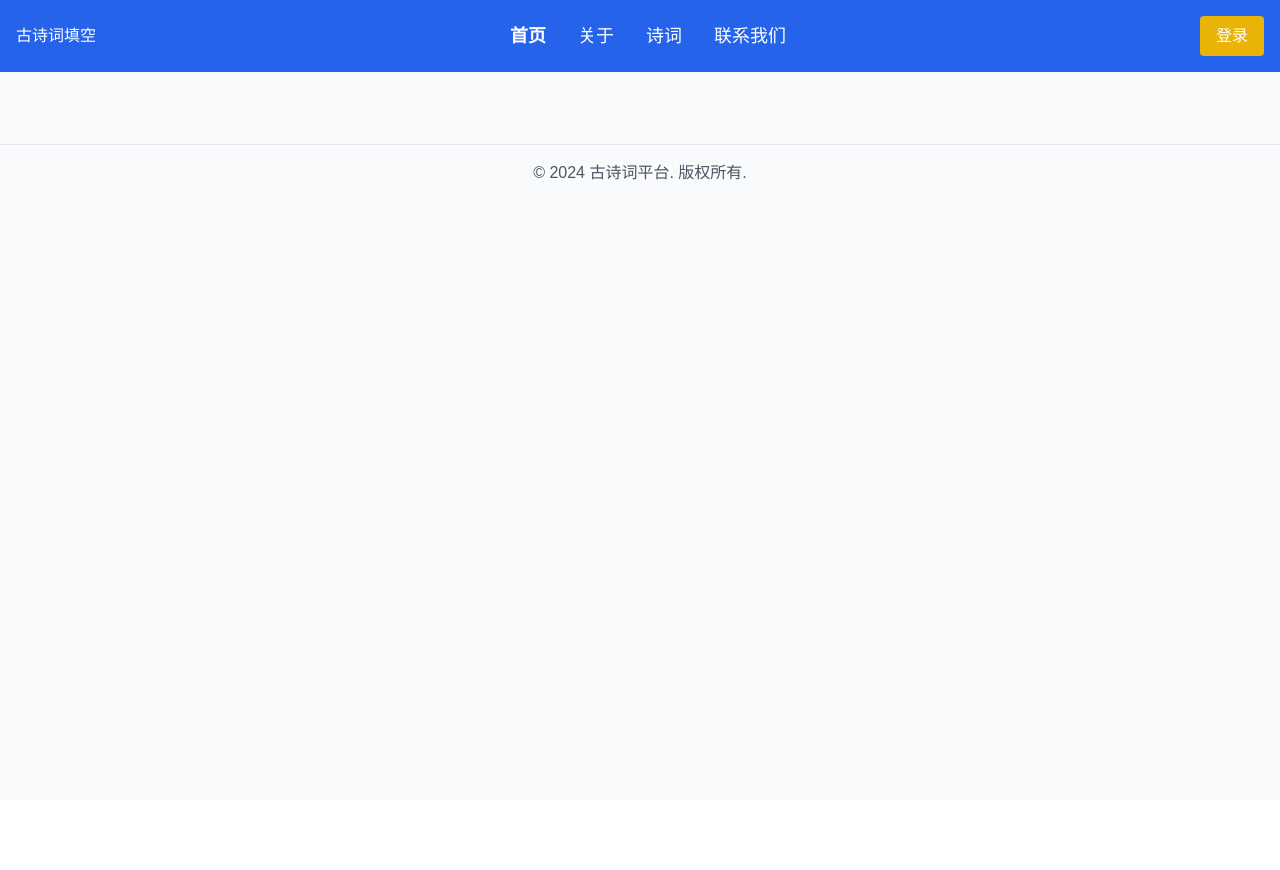
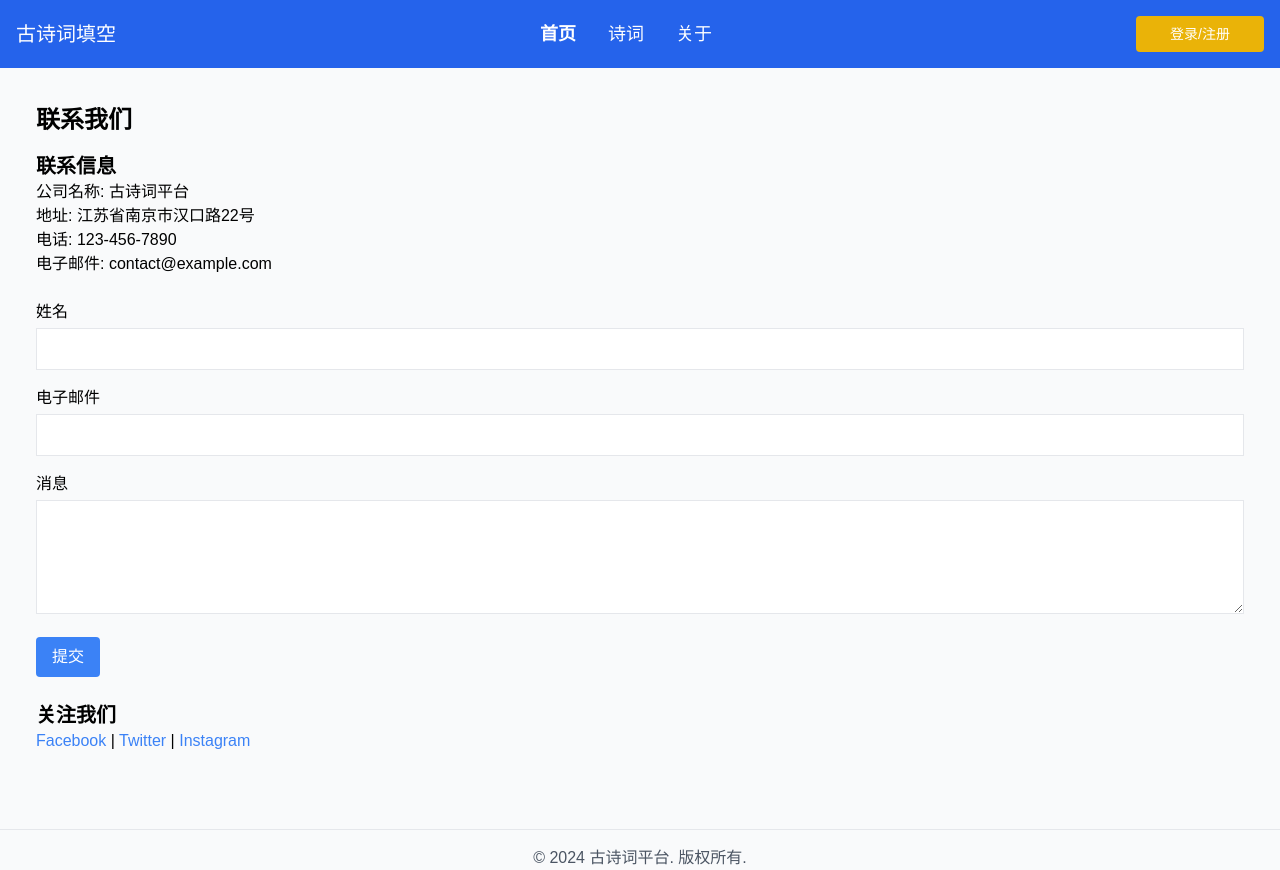
Before and after one commit to oclcph/HCI, a Vue app in the folder frontend/: page /about in a window 1280 px wide. Before the commit the page ends 800 px from the top, so only its background shows below. Built offline with nearby package versions, Linux system fonts and the light colour scheme.

Commit message:
add settings and profile to the header

```diff
--- a/frontend/src/components/Header.vue
+++ b/frontend/src/components/Header.vue
@@ -8,6 +8,7 @@ export default defineComponent({
     const userStore = useUserStore();
     const isLoggedIn = ref(false); // 创建响应式状态
     const currentPage = ref('home');
+    const showDropdown = ref(false);
 
     onMounted(() => {
       // 逻辑代码
@@ -23,11 +24,20 @@ export default defineComponent({
       console.log(userStore.isLoggedIn);
       isLoggedIn.value = true;
     };
+    const toggleDropdown = () => {
+      showDropdown.value = !showDropdown.value; // 切换下拉框显示
+    };
 
+
+    const register = () => {
+      isLoggedIn.value = true;
+
+    }
     const logout = () => {
       userStore.logout();
       console.log(userStore.isLoggedIn);
       isLoggedIn.value = false;
+      showDropdown.value = false; // 登出时隐藏下拉框
     };
 
     const setCurrentPage = (page: string) => {
@@ -35,8 +45,11 @@ export default defineComponent({
     }
     return {
       currentPage,
+      showDropdown,
       isLoggedIn,
+      toggleDropdown,
       login,
+      register,
       logout,
       setCurrentPage,
     };
@@ -45,7 +58,7 @@ export default defineComponent({
 </script>
 
 <template>
-  <header class="flex justify-between p-4 bg-blue-600 text-white">
+  <header class="flex justify-between p-4 bg-blue-600 text-white text-xl">
     <div class="logo">古诗词填空</div>
     <nav class="flex items-center space-x-8 text-lg">
       <router-link to="/"
@@ -54,39 +67,54 @@ export default defineComponent({
                    @click="setCurrentPage('home')">
         首页
       </router-link>
+      <router-link to="/poems"
+                   class="hover:underline"
+                   :class="{ 'font-bold': currentPage === 'poems' }"
+                   @click="setCurrentPage('poems')">
+        诗词
+      </router-link>
+
+      <!-- 将“关于”放到“登录”旁边 -->
       <router-link to="/about"
                    class="hover:underline"
                    :class="{ 'font-bold': currentPage === 'about' }"
                    @click="setCurrentPage('about')">
         关于
       </router-link>
-      <router-link to="/poems"
-                   class="hover:underline"
-                   :class="{ 'font-bold': currentPage === 'poems' }"
-                   @click="setCurrentPage('poems')">
-        诗词
-      </router-link>
-      <router-link to="/contact"
-                   class="hover:underline"
-                   :class="{ 'font-bold': currentPage === 'contact' }"
-                   @click="setCurrentPage('contact')">
-        联系我们
-      </router-link>
     </nav>
-    <div>
-      <button
-          v-if="!isLoggedIn"
-          @click="login"
-          class="bg-yellow-500 px-4 py-2 rounded hover:bg-yellow-400">
-        登录
-      </button>
-      <button
-          v-else
-          @click="logout"
-          class="bg-red-500 px-4 py-2 rounded hover:bg-red-400">
-        退出
+
+    <div class="relative flex items-center">
+      <div v-if="isLoggedIn" class="relative">
+        <img
+            src="../assets/vue.svg"
+            alt="个人头像"
+            class="h-9 rounded-full cursor-pointer hover:opacity-75 w-32"
+            @click="toggleDropdown"
+        />
+        <div v-if="showDropdown" class="absolute right-0 mt-2 w-48 bg-white shadow-lg rounded-md z-10">
+          <router-link to="/profile"
+                       class="block px-4 py-2 hover:bg-gray-200 text-gray-800 text-sm"
+                       @click="setCurrentPage('profile')"
+          >
+            个人中心
+          </router-link>
+          <router-link to="/settings"
+                       class="block px-4 py-2 hover:bg-gray-200 text-gray-800 text-sm"
+                       @click="setCurrentPage('settings')"
+          >
+            设置
+          </router-link>
+          <button @click="logout"
+                  class="block w-full text-left px-4 py-2 text-red-500 hover:bg-gray-100 text-sm">
+            退出登录
+          </button>
+        </div>
+      </div>
+      <button v-else @click="login" class="bg-yellow-500 px-4 py-2 rounded hover:bg-yellow-400 text-sm w-32">
+        登录/注册
       </button>
     </div>
+
   </header>
 </template>
 
@@ -96,4 +124,10 @@ header {
   justify-content: space-between;
   align-items: center;
 }
+.relative {
+   position: relative;
+ }
+.absolute {
+  position: absolute;
+}
 </style>
--- a/frontend/src/router/index.ts
+++ b/frontend/src/router/index.ts
@@ -1,10 +1,16 @@
 import { createRouter, createWebHistory, RouteRecordRaw } from 'vue-router';
 import Home from '../views/Home.vue';
 import Poems from "../views/Poems.vue";
+import About from "../views/About.vue";
+import Profile from "../views/Profile.vue";
+import Settings from "../views/Settings.vue";
 
 const routes: Array<RouteRecordRaw> = [
     { path: '/', component: Home },
     { path: '/poems', component: Poems },
+    { path: '/about', component: About },
+    { path: '/settings', component: Settings },
+    { path: '/profile', component: Profile },
     // 其他路由...
 ];
 
--- /dev/null
+++ b/frontend/src/views/About.vue
@@ -0,0 +1,73 @@
+<template>
+  <div class="contact p-5">
+    <h1 class="text-2xl font-bold mb-4">联系我们</h1>
+
+    <div class="contact-info mb-6">
+      <h2 class="text-xl font-semibold">联系信息</h2>
+      <p>公司名称: 古诗词平台</p>
+      <p>地址: 江苏省南京市汉口路22号</p>
+      <p>电话: 123-456-7890</p>
+      <p>电子邮件: contact@example.com</p>
+    </div>
+
+    <form @submit.prevent="submitForm" class="contact-form">
+      <div class="mb-4">
+        <label for="name" class="block mb-1">姓名</label>
+        <input type="text" id="name" v-model="form.name" class="border p-2 w-full" required />
+      </div>
+      <div class="mb-4">
+        <label for="email" class="block mb-1">电子邮件</label>
+        <input type="email" id="email" v-model="form.email" class="border p-2 w-full" required />
+      </div>
+      <div class="mb-4">
+        <label for="message" class="block mb-1">消息</label>
+        <textarea id="message" v-model="form.message" class="border p-2 w-full" rows="4" required></textarea>
+      </div>
+      <button type="submit" class="bg-blue-500 text-white py-2 px-4 rounded hover:bg-blue-600">
+        提交
+      </button>
+    </form>
+
+    <div class="social-media mt-6">
+      <h2 class="text-xl font-semibold">关注我们</h2>
+      <p>
+        <a href="https://facebook.com" target="_blank" class="text-blue-500">Facebook</a> |
+        <a href="https://twitter.com" target="_blank" class="text-blue-500">Twitter</a> |
+        <a href="https://instagram.com" target="_blank" class="text-blue-500">Instagram</a>
+      </p>
+    </div>
+  </div>
+</template>
+
+<script lang="ts">
+import { defineComponent, ref } from 'vue';
+
+export default defineComponent({
+  name: 'About',
+  setup() {
+    const form = ref({
+      name: '',
+      email: '',
+      message: '',
+    });
+
+    const submitForm = () => {
+      // 这里可以添加表单提交逻辑，例如调用 API
+      alert(`感谢您的联系，${form.value.name}！`);
+      // 重置表单
+      form.value.name = '';
+      form.value.email = '';
+      form.value.message = '';
+    };
+
+    return {
+      form,
+      submitForm,
+    };
+  },
+});
+</script>
+
+<style scoped>
+/* 这里可以添加其他样式 */
+</style>
--- /dev/null
+++ b/frontend/src/views/Profile.vue
@@ -0,0 +1,35 @@
+<template>
+  <div class="profile">
+    <h1 class="text-2xl font-bold">个人中心</h1>
+    <p>欢迎来到个人中心！</p>
+    <div>
+      <h2 class="text-xl">个人信息</h2>
+      <p>姓名: {{ user.name }}</p>
+      <p>邮箱: {{ user.email }}</p>
+      <!-- 其他个人信息 -->
+    </div>
+  </div>
+</template>
+
+<script lang="ts">
+import { defineComponent, ref } from 'vue';
+
+export default defineComponent({
+  setup() {
+    const user = ref({
+      name: '张三',
+      email: 'zhangsan@example.com',
+    });
+
+    return {
+      user,
+    };
+  },
+});
+</script>
+
+<style scoped>
+.profile {
+  padding: 20px;
+}
+</style>
--- /dev/null
+++ b/frontend/src/views/Settings.vue
@@ -0,0 +1,46 @@
+<template>
+  <div class="settings">
+    <h1 class="text-2xl font-bold">设置</h1>
+    <form @submit.prevent="updateSettings">
+      <div class="mb-4">
+        <label for="email" class="block">邮箱:</label>
+        <input type="email" id="email" v-model="settings.email" class="border rounded p-2 w-full" />
+      </div>
+      <div class="mb-4">
+        <label for="password" class="block">密码:</label>
+        <input type="password" id="password" v-model="settings.password" class="border rounded p-2 w-full" />
+      </div>
+      <button type="submit" class="bg-blue-500 text-white px-4 py-2 rounded">保存设置</button>
+    </form>
+  </div>
+</template>
+
+<script lang="ts">
+import { defineComponent, ref } from 'vue';
+
+export default defineComponent({
+  setup() {
+    const settings = ref({
+      email: 'zhangsan@example.com',
+      password: '',
+    });
+
+    const updateSettings = () => {
+      // 在这里处理更新逻辑，例如发送请求到服务器
+      console.log('更新设置:', settings.value);
+      alert('设置已保存！');
+    };
+
+    return {
+      settings,
+      updateSettings,
+    };
+  },
+});
+</script>
+
+<style scoped>
+.settings {
+  padding: 20px;
+}
+</style>
```
